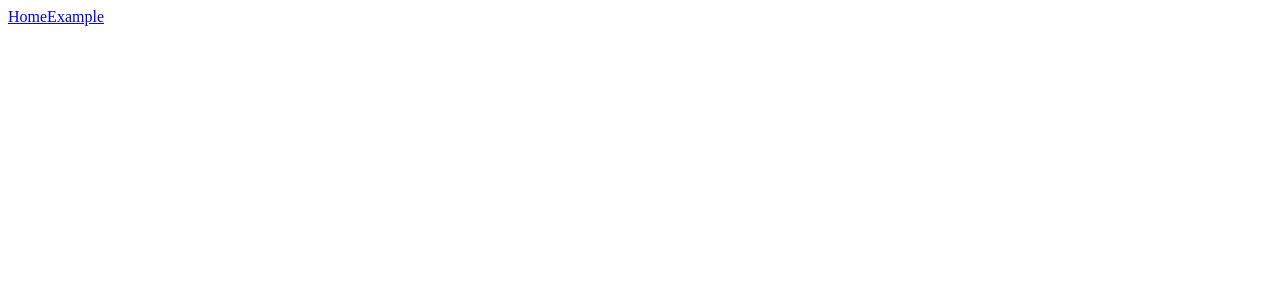
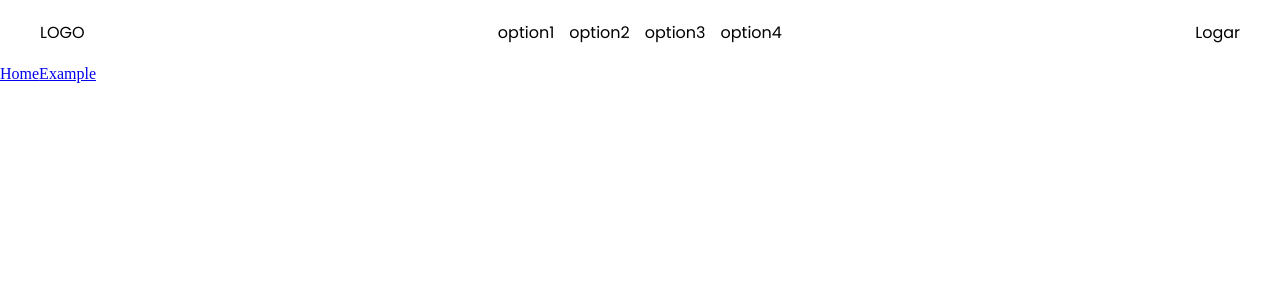
Before and after one commit to 3DUTEX/EliteMotors-Client, a React (Vite) app: page / in a window 1280 px wide. Shown: the top 300 px of the page. Built offline with nearby package versions, Linux system fonts and the light colour scheme.

Commit message:
navbar esqueleto feito

```diff
--- a/index.html
+++ b/index.html
@@ -1,13 +1,21 @@
 <!DOCTYPE html>
-<html lang="en">
+<html lang="pt-BR">
+
 <head>
   <meta charset="UTF-8" />
-    <link rel="icon" type="image/svg+xml" href="/vite.svg" />
   <meta name="viewport" content="width=device-width, initial-scale=1.0" />
-    <title>Vite + React</title>
+  <link rel="preconnect" href="https://fonts.googleapis.com">
+  <link rel="preconnect" href="https://fonts.gstatic.com" crossorigin>
+  <link
+    href="https://fonts.googleapis.com/css2?family=Poppins:ital,wght@0,100;0,200;0,300;0,400;0,500;0,600;0,700;0,800;0,900;1,100;1,200;1,300;1,400;1,500;1,600;1,700;1,800;1,900&display=swap"
+    rel="stylesheet">
+  <link rel="icon" type="image/svg+xml" href="./public/LOGOEM.png" />
+  <title>Elite Motors</title>
 </head>
+
 <body>
   <div id="root"></div>
   <script type="module" src="/src/main.jsx"></script>
 </body>
+
 </html>
--- /dev/null
+++ b/src/components/NavBar/components/Desktop/index.jsx
@@ -0,0 +1,24 @@
+// Imports Libs
+import React from 'react';
+
+// Imports Modules
+import DesktopContainer from './styled';
+
+export default function Desktop() {
+  return (
+    <DesktopContainer>
+      <div>LOGO</div>
+      <div className="options">
+        <ul>
+          <li>option1</li>
+          <li>option2</li>
+          <li>option3</li>
+          <li>option4</li>
+        </ul>
+      </div>
+      <div>
+        Logar
+      </div>
+    </DesktopContainer>
+  );
+}
--- /dev/null
+++ b/src/components/NavBar/components/Desktop/styled.jsx
@@ -0,0 +1,24 @@
+import styled from 'styled-components';
+
+import { FONT_DEFAULT } from '../../../../styles/default';
+
+const DesktopContainer = styled.div`
+  display: flex;
+  justify-content: space-between;
+  align-items: center;
+
+  font-family: ${FONT_DEFAULT};
+  width: 100%;
+  padding: 20px 40px;
+
+  .options {
+    // options config
+  }
+
+  .options ul{
+    display: flex;
+    gap: 0 15px;
+  }
+`;
+
+export default DesktopContainer;
--- /dev/null
+++ b/src/components/NavBar/components/Mobile/index.jsx
@@ -0,0 +1,8 @@
+// Imports Libs
+import React from 'react';
+
+export default function Mobile() {
+  return (
+    <h1>is Mobile!</h1>
+  );
+}
--- a/src/components/NavBar/index.jsx
+++ b/src/components/NavBar/index.jsx
@@ -0,0 +1,37 @@
+// Imports Libs
+import React, { useEffect, useState } from 'react';
+
+// Imports Modules
+import Desktop from './components/Desktop';
+import Mobile from './components/Mobile';
+
+// Change navbar for mobile
+function changeMobile(setIsMobile) {
+  const windowSize = window.innerWidth;
+
+  if (windowSize <= 720) return setIsMobile(true);
+
+  return setIsMobile((current) => setIsMobile(current));
+}
+
+export default function NavBar() {
+  const [isMobile, setIsMobile] = useState(false);
+
+  useEffect(() => {
+    changeMobile(setIsMobile);
+  }, []);
+
+  window.addEventListener('resize', (e) => {
+    changeMobile(setIsMobile);
+  });
+
+  if (isMobile) {
+    return (
+      <Mobile />
+    );
+  }
+
+  return (
+    <Desktop />
+  );
+}
--- a/src/pages/Home/index.jsx
+++ b/src/pages/Home/index.jsx
@@ -1,11 +1,19 @@
+// Imports Libs
 import React from 'react';
 import { Link } from 'react-router-dom';
 
+// Imports Modules
+import NavBar from '../../components/NavBar';
+
 export default function Home() {
   return (
-    <div>
-      <Link to="/">Home</Link>
-      <Link to="/example">Example</Link>
-    </div>
+    <>
+      <NavBar />
+      <div>
+        <Link to="/">Home</Link>
+        <Link to="/example">Example</Link>
+      </div>
+    </>
+
   );
 }
--- /dev/null
+++ b/src/styles/default.js
@@ -0,0 +1 @@
+export const FONT_DEFAULT = '"Poppins", sans-serif';
--- a/src/styles/index.js
+++ /dev/null
@@ -1,7 +0,0 @@
-import { createGlobalStyle } from 'styled-components';
-
-const GlobalStyles = createGlobalStyle`
-//All styles
-`;
-
-export default GlobalStyles;
--- /dev/null
+++ b/src/styles/index.jsx
@@ -0,0 +1,19 @@
+import { createGlobalStyle } from 'styled-components';
+
+const GlobalStyles = createGlobalStyle`
+  //All styles
+  /* font-family: "Poppins", sans-serif; */
+
+  *{
+    margin: 0;
+    padding: 0;
+    box-sizing: border-box;
+  }
+
+  li{
+    list-style: none;
+  }
+
+`;
+
+export default GlobalStyles;
```
Also changed, not shown: public/LOGOEM.png (added), src/components/NavBar/components/Mobile/styled.jsx (added). Lines whose indentation alone changed are shown as unchanged.
